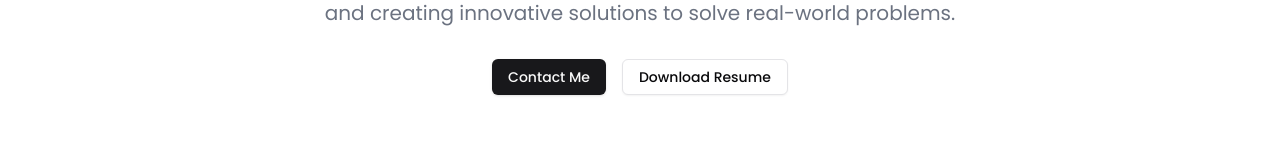
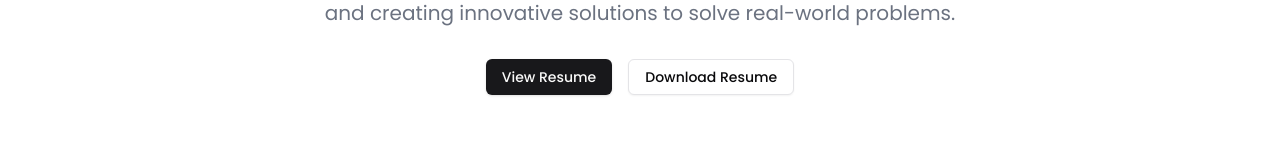
Before and after one commit to ctafsiras/ctafsiras, a Next.js app: page / in a window 1280 px wide. Shown: the part 330-479 px from the top of the page. Built offline with nearby package versions, Linux system fonts and the light colour scheme.

Commit message:
resume hero section udpate

```diff
--- a/src/components/hero.tsx
+++ b/src/components/hero.tsx
@@ -29,7 +29,7 @@ export function Hero() {
       </p>
       <div className="mt-8 flex justify-center gap-4">
         <Button asChild>
-          <a href="#contact">Contact Me</a>
+          <a target="_blank" href="https://drive.google.com/file/d/1kNpOqud5V7HCxpAnoq9qzocPyb3ygOaXYb3ZE9ID0AI/preview">View Resume</a>
         </Button>
         <Button variant="outline" asChild>
           <a
```
